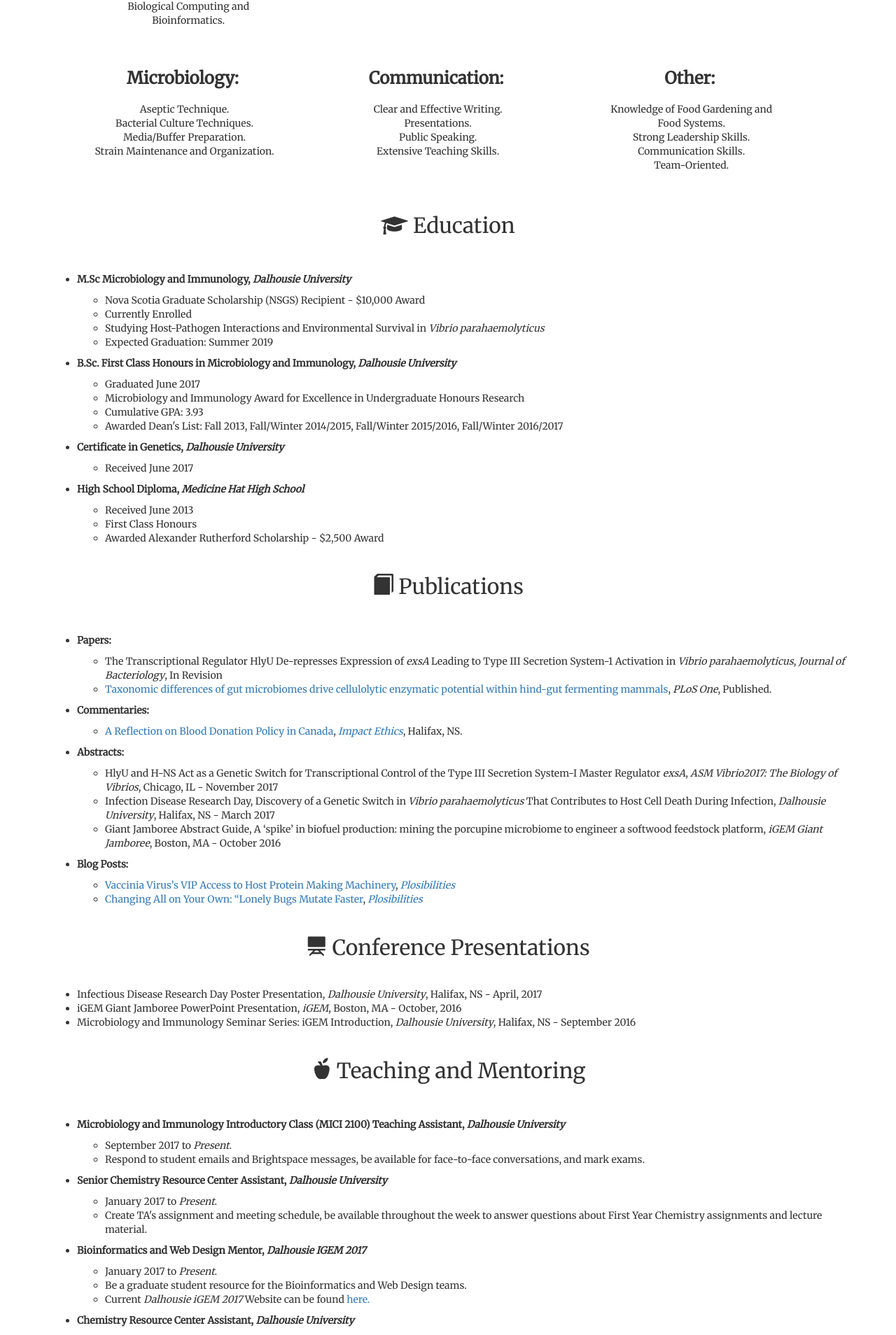
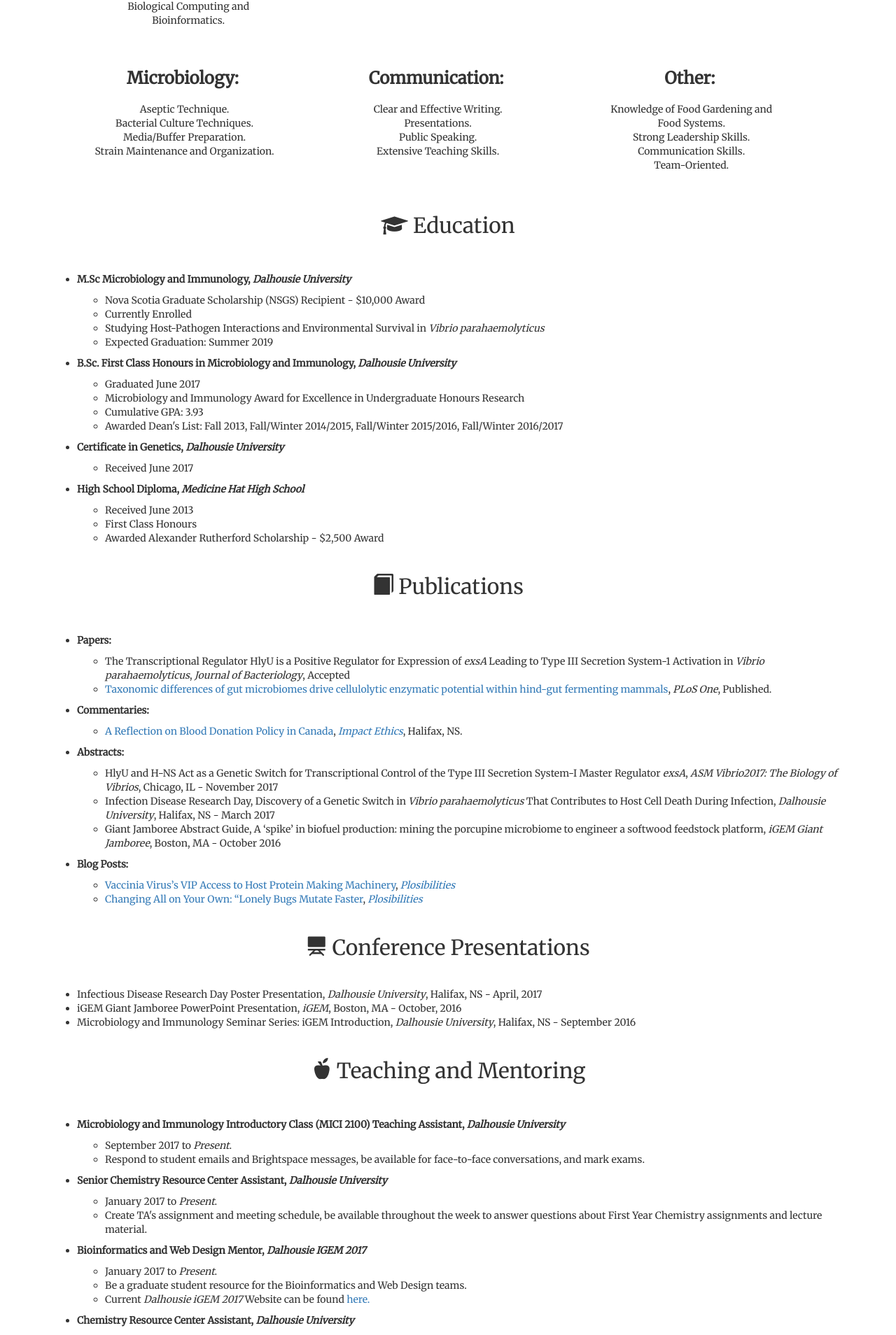
Before and after one commit to LandonGetz/OldCVWebsite, a Jekyll site: the page built from index.md, in a window 1280 px wide. Shown: the part 1268-3176 px from the top of the page at 70% size. Built offline with Jekyll 4.4.1, drawn with Linux system fonts in a browser that asks for light colours; nearby versions of some CDN libraries.

Commit message:
Updated Feb 6
Normalize css added, updated publication

```diff
--- a/index.md
+++ b/index.md
@@ -114,7 +114,7 @@ scroll: true
     <ul id="list">
       <li id="list"><b>Papers: </b>
             <ul id="sublist">
-                <li>The Transcriptional Regulator HlyU De-represses Expression of <i>exsA</i> Leading to Type III Secretion System-1 Activation in <i>Vibrio parahaemolyticus</i>, <i>Journal of Bacteriology</i>, In Revision</li>
+                <li>The Transcriptional Regulator HlyU is a Positive Regulator for Expression of <i>exsA</i> Leading to Type III Secretion System-1 Activation in <i>Vibrio parahaemolyticus</i>, <i>Journal of Bacteriology</i>, Accepted</li>
                 <li><a href="http://journals.plos.org/plosone/article?id=10.1371/journal.pone.0189404" target="_blank">Taxonomic differences of gut microbiomes drive cellulolytic enzymatic potential within hind-gut fermenting mammals</a>, <i>PLoS One</i>, Published.</li>
             </ul>
     </li>
```
Also changed, not shown: css/default.css (+2 -0 lines).
